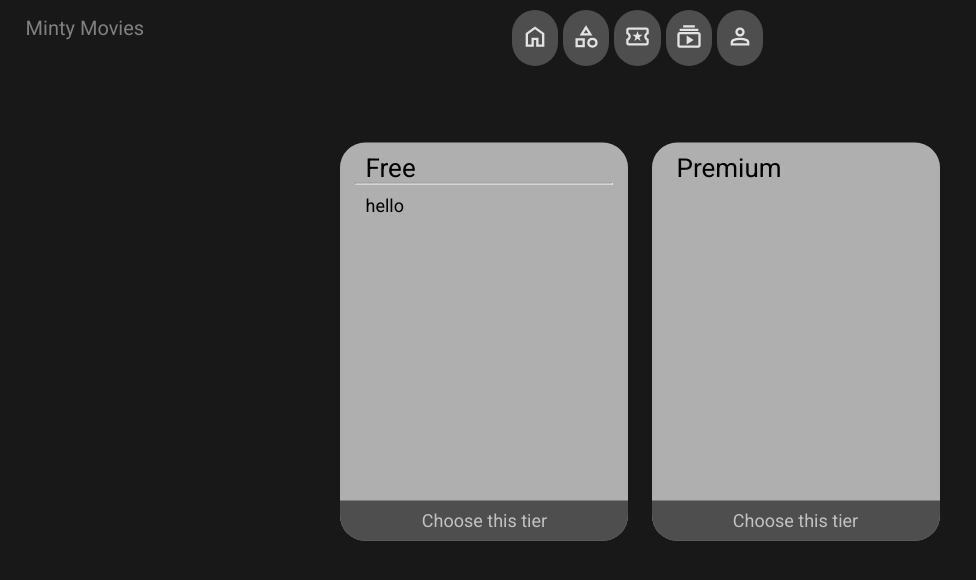
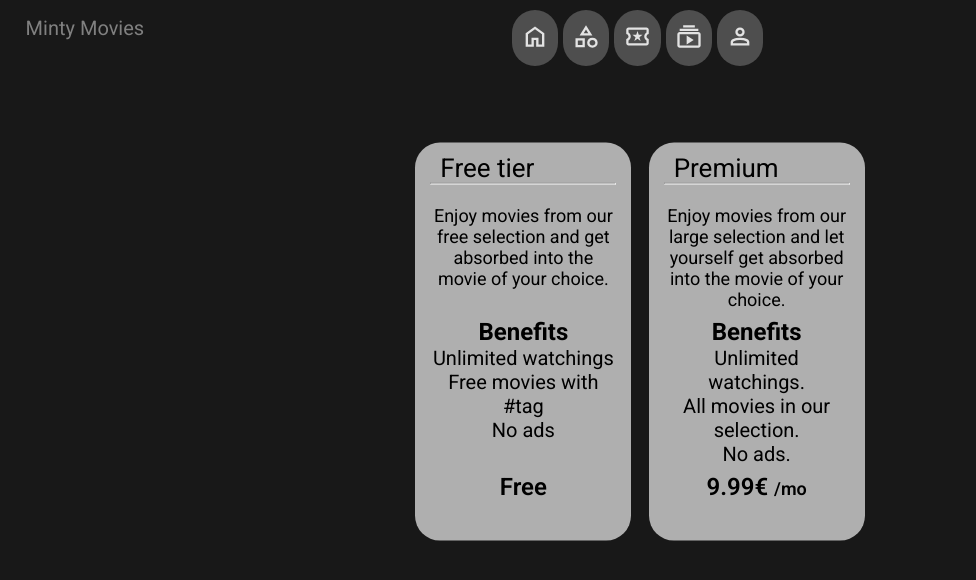
Before and after one commit to jakoofficial/MiniSvende, a SvelteKit app in the folder Project/MintyMovies/: page /subscriptions in a window 1280 px wide. Shown: the top 580 px of the page, without its empty margins (0-976 px from the left). Built offline with nearby package versions, Linux system fonts and the light colour scheme.

Commit message:
Added new styling to subscription page and made it work with log in check

```diff
--- a/Project/MintyMovies/src/routes/subscriptions/+page.svelte
+++ b/Project/MintyMovies/src/routes/subscriptions/+page.svelte
@@ -12,7 +12,12 @@
 		if (ses) {
 			user = await Get('getUserBySession', { 'session-token': ses });
 			loggedin = true;
-            if (user.sub == true){premium = true}
+			if (user.sub == true) {
+				premium = true;
+			}
+            else {
+				premium = false;
+            }
 		} else {
 			loggedin = false;
 		}
@@ -23,23 +28,56 @@
 	<div id="subOptions">
 		<div class="panel">
 			{#if loggedin && premium == false}
-            <div id="banner"></div>
+				<div id="banner">
+					<p>Owned</p>
+				</div>
 			{/if}
 			<div>
-                <p class="subTitle">Free</p>
-                <hr>
-                <p>hello</p>
+				<p class="subTitle">Free tier</p>
+				<hr />
+				<div id="info">
+					<p id="desc">
+						Enjoy movies from our free selection and get absorbed into the movie of your choice.
+					</p>
+                    <div id="benefits">
+                        <p>Benefits</p>
+                        <p>Unlimited watchings<br>
+                            Free movies with #tag<br>
+                            No ads</p>
                     </div>
-			<button>Choose this tier</button>
+					<p id="price">Free</p>
+				</div>
+			</div>
+            {#if loggedin}
+			<button id="{premium == true ? '' : 'inactive'}">{premium == true ? "Downgrade tier" : 'Active'}</button>
+            {/if}
 		</div>
 		<div class="panel">
 			{#if loggedin && premium == true}
-            <div id="banner"></div>
+				<div id="banner">
+					<p>Owned</p>
+				</div>
 			{/if}
 			<div>
 				<p class="subTitle">Premium</p>
+				<hr />
+				<div id="info">
+					<p id="desc">
+						Enjoy movies from our large selection and let yourself get absorbed into the movie of
+						your choice.
+					</p>
+                    <div id="benefits">
+                        <p>Benefits</p>
+                        <p>Unlimited watchings.<br>
+                        All movies in our selection.<br>
+                        No ads.</p>
                     </div>
-			<button>Choose this tier</button>
+					<p id="price">9.99€ <span>/mo</span></p>
+				</div>
+			</div>
+            {#if loggedin}
+    			<button id="{premium == false ? '' : 'inactive'}">{premium == false ? "Upgrade tier" : 'Active'}</button>
+            {/if}
 		</div>
 	</div>
 </div>
@@ -47,10 +85,24 @@
 <!-- Styleing for the page -->
 <style>
 
-    #banner{
-        background-color: aqua;
-        position:fixed;
-        clip-path: polygon(17% 0, 22% 0, 22% 15%, 17% 22%);
+	#banner {
+		background-color: rgb(129, 73, 69);
+		position: absolute;
+		top: 0;
+		right: 0; /* Stick to the top-right corner of the panel */
+		/* clip-path: polygon(17% 0, 22% 0, 22% 15%, 17% 22%); */
+		clip-path: polygon(77% 0, 95% 0, 95% 30%, 77% 20%);
+		width: 100%; /* Adjust as needed */
+		height: 50%; /* Adjust as needed */
+		z-index: 10;
+	}
+	#banner p {
+		z-index: inherit;
+		float: inline-end;
+		transform: translateX(-30%) translateY(50%);
+		color: rgb(194, 194, 194);
+		font-weight: bold;
+		text-decoration: underline;
 	}
 	.pageContents {
 		height: 85vh;
@@ -59,7 +111,7 @@
 	}
 	#subOptions {
 		height: 65%;
-		width: 100%;
+		width: 75%;
 		margin: auto;
 		justify-content: center;
 		transform: translateY(10%);
@@ -74,7 +126,9 @@
 		align-self: center;
 		display: inline-flex;
 		flex-wrap: wrap;
+		position: relative; /* Add this */
 	}
+
 	.panel div {
 		display: block;
 		border-radius: 25px 25px 0 0;
@@ -82,31 +136,73 @@
 		height: 90%;
 		padding: 0px 15px 0px 15px;
 	}
-    .panel div p {
-        margin-top: 10px;
-        font-size: 18px;
-        color: black;
-        padding-left: 10px;
-        padding-right: 10px;
-    }
-    .panel div hr {
-    }
+
 	.panel div .subTitle {
 		font-size: 26px;
 		padding-left: 0px;
+        margin-top: 10px;
+        color: black;
 		transform: translateX(10px);
 	}
+    .panel div #info {
+        padding: 0%;
+    }
+    .panel div #info #desc {
+        font-size: 18px;
+        color: black;
+        height: 35%;
+        margin-top: 20px;
+        text-align: center;
+    }
+    .panel div #info #benefits{
+        border-radius: 0%;
+        padding: 0%;
+        height: 45%;
+    }
+    .panel div #info #benefits p:first-of-type{
+        text-align: center;
+        color: black;
+        font-size: 24px;
+        font-weight: bold;
+    }
+    .panel div #info #benefits p:last-of-type{
+        text-align: center;
+        color: black;
+        font-size: 20px;
+    }
+    .panel div #info #price {
+        color: black;
+        font-size: 24px;
+        height: 15%;
+        align-content: center;
+        text-align: center;
+        font-weight: 600;
+    }
+    .panel div #info #price span {
+        color: black;
+        font-size: 18px;
+    }
+
+    .panel #inactive{
+		border-radius: 0 0 24px 24px;
+		cursor: default;
+		background-color: rgb(37, 37, 37);
+    }
+    .panel #inactive:hover{
+        border:none;
+    }
+
 	.panel button {
 		width: 100%;
 		height: 10%;
 		font-size: 18px;
 		color: rgb(194, 194, 194);
 		border: none;
-		border-radius: 0 0 25px 25px;
+		border-radius: 0 0 24px 24px;
 		background-color: rgb(78, 78, 78);
 		cursor: pointer;
 	}
-    .panel button:hover{
+	.panel button:hover {
 		border-bottom: var(--HoverColor) 4px solid;
 	}
 </style>
```
Lines whose indentation alone changed are shown as unchanged.
